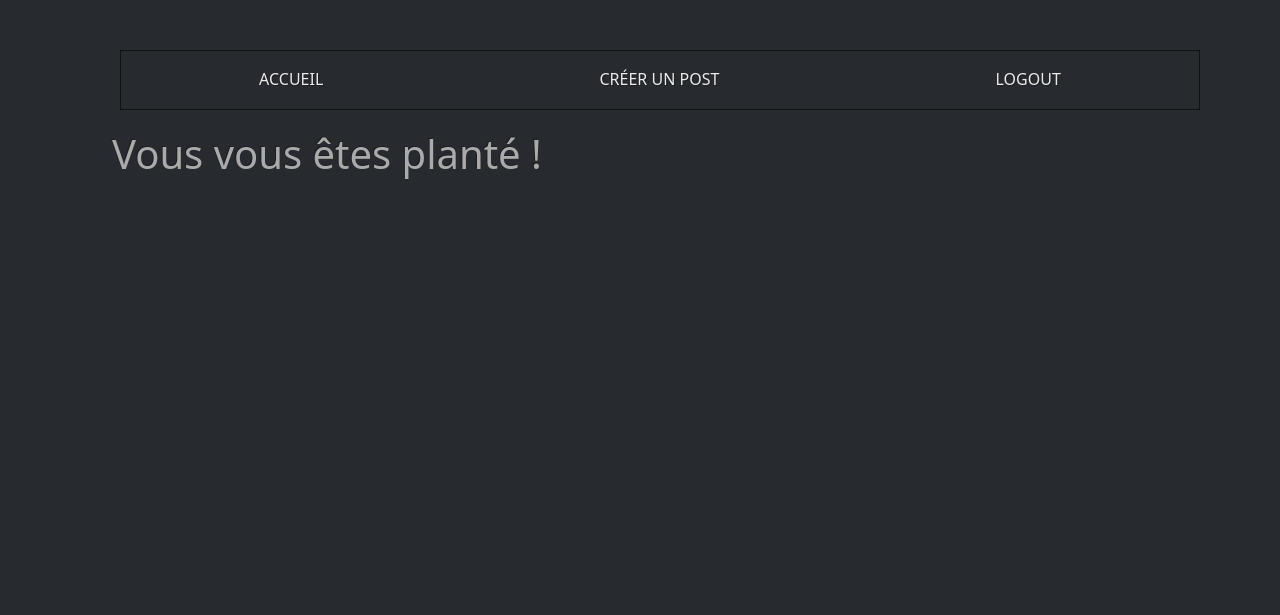
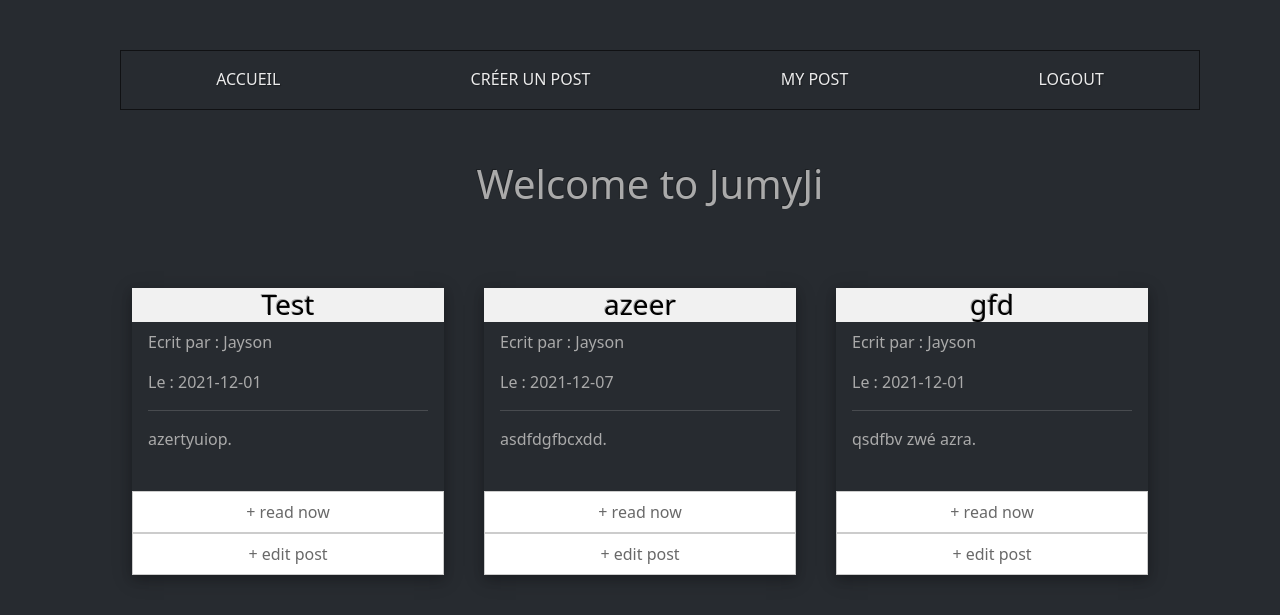
Before and after one commit to choeurtis18/POST_CREATION, a PHP site: page /user-post in a window 1280 px wide. Shown: the top 615 px of the page. Run offline with PHP 8.4, Linux system fonts and the light colour scheme; the visitor is signed in with stand-in values (Sample User, id 1); data comes from the database, SQL or seed files in the repository.

Commit message:
Add user post page

```diff
--- a/app/src/Config/routes.xml
+++ b/app/src/Config/routes.xml
@@ -3,7 +3,10 @@
 <routes>
     <!--FrontEnd -->
     <route path="/" action="home" controller="FrontController"/>
+    <route path="user-post" action="showUserPost" controller="PostController"/>
+
     <route path="post" action="showPost" controller="PostController" params="id"/>
+
     <route path="add-comment" action="addComment" controller="PostController" params="id"/>
     <route path="add-post" action="addPost" controller="PostController"/>
     <route path="submit-add-post" action="submitPost" controller="PostController"/>
--- a/app/src/Controller/PostController.php
+++ b/app/src/Controller/PostController.php
@@ -99,4 +99,21 @@ class PostController extends BaseController
 
     }
 
+
+    public function executeShowUserPost()
+    {
+        Flash::setFlash('alert', 'je suis une alerte');
+        $postManager = new UserManager(PDOFactory::getMysqlConnection());
+        $posts = $postManager->getUserPosts($_SESSION["user_id"]);
+        $user = $postManager->getUserById($_SESSION["user_id"]);
+
+
+        $this->render(
+            'user-post.php',
+            [
+                'posts' => $posts
+            ],
+            $user->getName().' posts'
+        );
+    }
 }
--- /dev/null
+++ b/app/src/Views/Frontend/user-post.php
@@ -0,0 +1,67 @@
+<style>
+.home-container h1 {
+    margin: 50px 0px 80px 20px;
+    text-align: center;
+}
+.card__container {
+    display: flex;
+    flex-wrap: wrap;
+    justify-content: center;
+}
+.post-card {
+    flex: 1;
+    box-shadow: 0 4px 10px 0 rgba(0,0,0,0.2), 0 4px 20px 0 rgba(0,0,0,0.19);
+    margin: 0px 20px 0px 20px;
+}
+.post-card-header-container {
+    color: #000!important;
+    background-color: #f1f1f1!important;
+    text-align: center;
+}
+.post-card-container {
+    padding: 0.01em 16px;
+}
+.post-card-button {
+    display: block;
+    width: 100%;
+    width: 100%;
+    background-color: white;
+    border: 1px solid #cccccc;
+    color: #696969;
+    padding: 0.5rem;
+    text-transform: lowercase;
+}
+</style>
+
+<div class="home-container">
+    <h1>Welcome to JumyJi</h1>
+
+    <div class="card__container">
+        <?php
+        if($posts != NULL){
+        foreach($posts as $post) {
+        ?>
+        <div class="post-card">
+            <header class="post-card-header-container">
+                <h3><?php echo $post->getTitle(); ?></h3>
+            </header>
+            <div class="post-card-container">
+                <p>Ecrit par : <?= $post->getPostAuthor($post->getAuthorId())->getName() ?></p>
+                <p>Le : <?= $post->getPublishedDate()->format('Y-m-d'); ?></p>
+                <hr>
+                <p><?php echo $post->getContent(); ?>.</p><br>
+            </div>
+            <a href="/post/<?= $post->getId();?>"><button class="post-card-button">+ Read now</button><a>
+            <a href="#"><button class="post-card-button">+ Edit post</button><a>
+        </div>
+
+        <?php
+        }}else{
+        ?>
+        <p>No post Found</p>
+        <?php
+        }
+        ?>
+
+    </div>
+</div>
--- a/app/src/Views/template.php
+++ b/app/src/Views/template.php
@@ -51,6 +51,7 @@
         <a class="navbar-option" href="/register/">Inscription</a>
         <?php }else { ?>
         <a class="navbar-option" href="/add-post/">Créer un Post</a>
+        <a class="navbar-option" href="/user-post/">My post</a>
         <a class="navbar-option" href="/logout/">Logout</a>
         <?php } ?>
     </nav>
```
